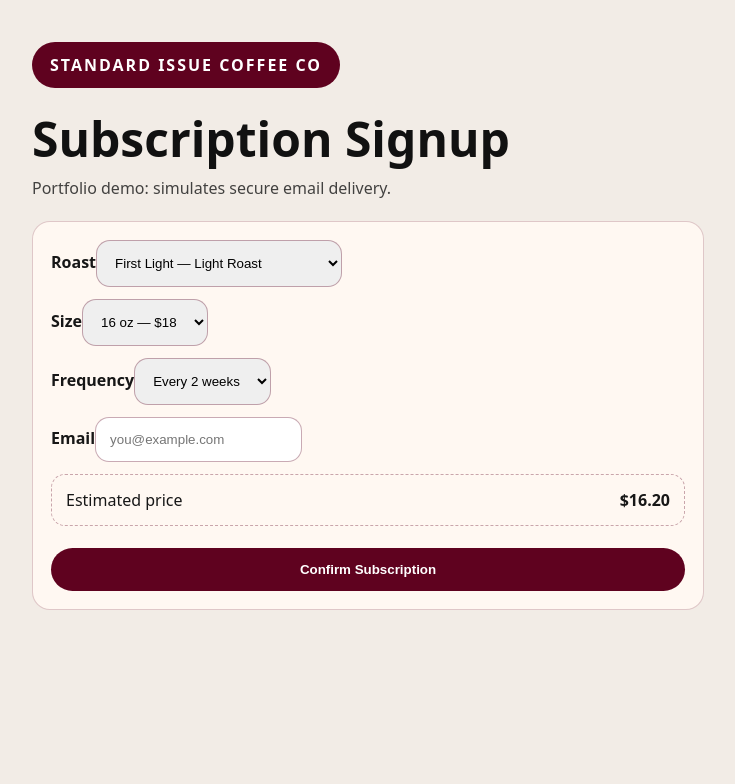
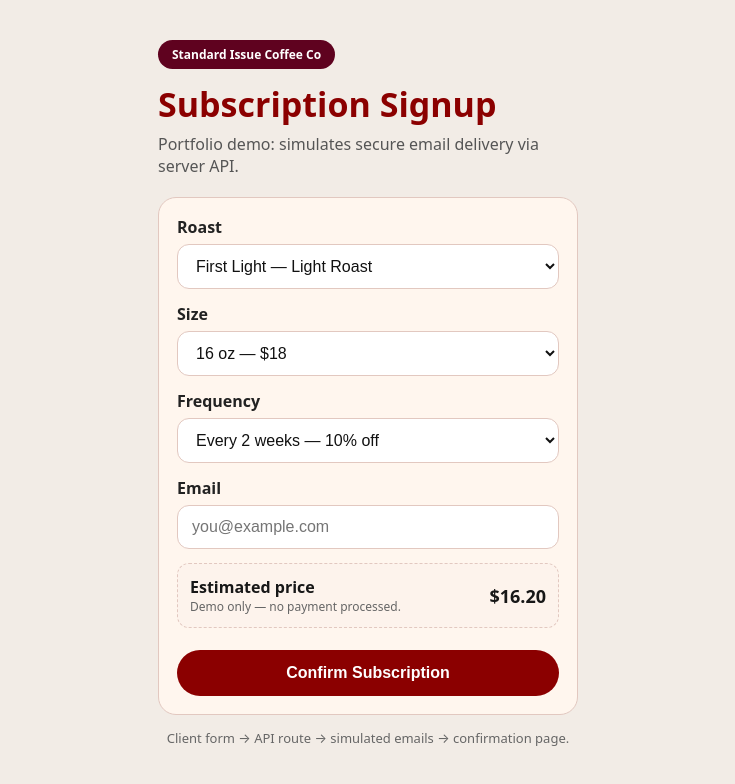
Before and after one commit to masonbarneslv/standard-issue-coffee-co., a Next.js app: page /subscribe in a window 1280 px wide. Shown: the top 784 px of the page, without its empty margins (272-1007 px from the left). Built offline with nearby package versions, Linux system fonts and the light colour scheme.

Commit message:
Update page.jsx

```diff
--- a/app/subscribe/page.jsx
+++ b/app/subscribe/page.jsx
@@ -20,7 +20,8 @@ const FREQUENCIES = [
   { id: "monthly", label: "Monthly", discount: 0.05 },
 ];
 
-const BURGUNDY = "#5f021f";
+// ONLY CHANGE ↓↓↓
+const TOP_PILL_COLOR = "#5f021f";
 
 export default function SubscribePage() {
   const router = useRouter();
@@ -30,7 +31,11 @@ export default function SubscribePage() {
   const [frequency, setFrequency] = useState(FREQUENCIES[1].id);
   const [email, setEmail] = useState("");
 
-  const selectedSize = useMemo(() => SIZES.find((s) => s.id === size), [size]);
+  const selectedSize = useMemo(
+    () => SIZES.find((s) => s.id === size),
+    [size]
+  );
+
   const selectedFreq = useMemo(
     () => FREQUENCIES.find((f) => f.id === frequency),
     [frequency]
@@ -42,59 +47,62 @@ export default function SubscribePage() {
     return Math.round(base * (1 - discount) * 100) / 100;
   }, [selectedSize, selectedFreq]);
 
-  function onSubmit(e) {
+  function handleSubmit(e) {
     e.preventDefault();
 
-    const qs = new URLSearchParams({
+    const params = new URLSearchParams({
       roast,
       size,
       frequency,
-      price: String(price),
+      price: price.toFixed(2),
       email,
       emailStatus: "sent_demo",
     });
 
-    router.push(`/confirm?${qs.toString()}`);
+    router.push(`/confirm?${params.toString()}`);
   }
 
   return (
     <main style={styles.page}>
-      <div style={styles.headerBand}>
-        <div style={styles.shell}>
-          <div style={styles.badge}>STANDARD ISSUE COFFEE CO</div>
-          <h1 style={styles.heroTitle}>Subscription Signup</h1>
-          <p style={styles.heroSubtitle}>
-            Portfolio demo: simulates secure email delivery.
+      <div style={styles.container}>
+        {/* TOP PILL — ONLY COLOR CHANGED */}
+        <div style={styles.badge}>Standard Issue Coffee Co</div>
+
+        <h1 style={styles.title}>Subscription Signup</h1>
+        <p style={styles.subtitle}>
+          Portfolio demo: simulates secure email delivery via server API.
         </p>
-        </div>
-      </div>
 
-      <div style={styles.shell}>
-        <section style={styles.card}>
-          <form onSubmit={onSubmit} style={styles.form}>
+        <form onSubmit={handleSubmit} style={styles.card}>
           <label style={styles.label}>
             Roast
-              <select style={styles.select} value={roast} onChange={(e) => setRoast(e.target.value)}>
+            <select style={styles.input} value={roast} onChange={(e) => setRoast(e.target.value)}>
               {ROASTS.map((r) => (
-                  <option key={r.id} value={r.id}>{r.name} — {r.note}</option>
+                <option key={r.id} value={r.id}>
+                  {r.name} — {r.note}
+                </option>
               ))}
             </select>
           </label>
 
           <label style={styles.label}>
             Size
-              <select style={styles.select} value={size} onChange={(e) => setSize(e.target.value)}>
+            <select style={styles.input} value={size} onChange={(e) => setSize(e.target.value)}>
               {SIZES.map((s) => (
-                  <option key={s.id} value={s.id}>{s.label} — ${s.price}</option>
+                <option key={s.id} value={s.id}>
+                  {s.label} — ${s.price}
+                </option>
               ))}
             </select>
           </label>
 
           <label style={styles.label}>
             Frequency
-              <select style={styles.select} value={frequency} onChange={(e) => setFrequency(e.target.value)}>
+            <select style={styles.input} value={frequency} onChange={(e) => setFrequency(e.target.value)}>
               {FREQUENCIES.map((f) => (
-                  <option key={f.id} value={f.id}>{f.label}</option>
+                <option key={f.id} value={f.id}>
+                  {f.label} — {Math.round(f.discount * 100)}% off
+                </option>
               ))}
             </select>
           </label>
@@ -103,76 +111,120 @@ export default function SubscribePage() {
             Email
             <input
               style={styles.input}
+              placeholder="you@example.com"
               value={email}
               onChange={(e) => setEmail(e.target.value)}
-                placeholder="you@example.com"
             />
           </label>
 
-            <div style={styles.summary}>
-              <div style={styles.summaryRow}>
-                <span>Estimated price</span>
-                <b>${price.toFixed(2)}</b>
+          <div style={styles.priceBox}>
+            <div>
+              <strong>Estimated price</strong>
+              <div style={styles.muted}>Demo only — no payment processed.</div>
             </div>
+            <div style={styles.price}>${price.toFixed(2)}</div>
           </div>
 
-            <button type="submit" style={styles.primaryBtn}>
+          <button type="submit" style={styles.button}>
             Confirm Subscription
           </button>
         </form>
-        </section>
+
+        <p style={styles.footer}>
+          Client form → API route → simulated emails → confirmation page.
+        </p>
       </div>
     </main>
   );
 }
 
 const styles = {
-  page: { minHeight: "100vh", background: "#f2ece6", fontFamily: "system-ui" },
-  shell: { maxWidth: 720, margin: "0 auto", padding: "0 24px" },
-
-  headerBand: { padding: "42px 0 22px" },
-
+  page: {
+    minHeight: "100vh",
+    background: "#f2ece6",
+    display: "flex",
+    justifyContent: "center",
+    padding: "40px 16px",
+    fontFamily: "system-ui, -apple-system, sans-serif",
+  },
+  container: {
+    width: "100%",
+    maxWidth: 420,
+  },
   badge: {
-    background: BURGUNDY,
+    display: "inline-block",
+    padding: "6px 14px",
+    borderRadius: 999,
+    background: TOP_PILL_COLOR, // ONLY CHANGE
     color: "#fff",
-    padding: "12px 18px",
-    borderRadius: 999,
+    fontSize: 12,
+    fontWeight: 700,
+    marginBottom: 12,
+  },
+  title: {
+    fontSize: 34,
     fontWeight: 800,
-    letterSpacing: 2,
-    display: "inline-block",
+    color: "#8b0000",
+    marginBottom: 6,
   },
-
-  heroTitle: { fontSize: 48, margin: "18px 0 6px", color: "#111" },
-  heroSubtitle: { opacity: 0.8 },
-
+  subtitle: {
+    color: "#555",
+    marginBottom: 20,
+  },
   card: {
-    background: "#fff8f2",
+    background: "#fff6ee",
     borderRadius: 18,
     padding: 18,
-    border: `1px solid ${BURGUNDY}33`,
+    border: "1px solid #e2c8c0",
+    display: "grid",
+    gap: 14,
   },
-
-  form: { display: "grid", gap: 12 },
-  label: { fontWeight: 700 },
-  select: { padding: 14, borderRadius: 14, border: `1px solid ${BURGUNDY}55` },
-  input: { padding: 14, borderRadius: 14, border: `1px solid ${BURGUNDY}55` },
-
-  summary: {
-    border: `1px dashed ${BURGUNDY}55`,
-    borderRadius: 14,
-    padding: 14,
+  label: {
+    fontWeight: 600,
+    color: "#222",
+    display: "grid",
+    gap: 6,
   },
-
-  summaryRow: { display: "flex", justifyContent: "space-between" },
-
-  primaryBtn: {
-    marginTop: 10,
-    padding: "14px 16px",
+  input: {
+    padding: "12px 14px",
+    borderRadius: 12,
+    border: "1px solid #e2c8c0",
+    fontSize: 16,
+    color: "#111",
+    background: "#fff",
+  },
+  priceBox: {
+    display: "flex",
+    justifyContent: "space-between",
+    alignItems: "center",
+    border: "1px dashed #e2c8c0",
+    borderRadius: 12,
+    padding: 12,
+    background: "#fdf3ec",
+  },
+  muted: {
+    fontSize: 12,
+    color: "#666",
+  },
+  price: {
+    fontWeight: 800,
+    fontSize: 18,
+  },
+  button: {
+    marginTop: 8,
+    padding: "14px",
     borderRadius: 999,
-    background: BURGUNDY,
+    background: "#8b0000",
     color: "#fff",
-    fontWeight: 900,
+    fontSize: 16,
+    fontWeight: 800,
     border: "none",
     cursor: "pointer",
   },
+  footer: {
+    marginTop: 14,
+    fontSize: 13,
+    color: "#666",
+    textAlign: "center",
+  },
 };
```
Lines whose indentation alone changed are shown as unchanged.
